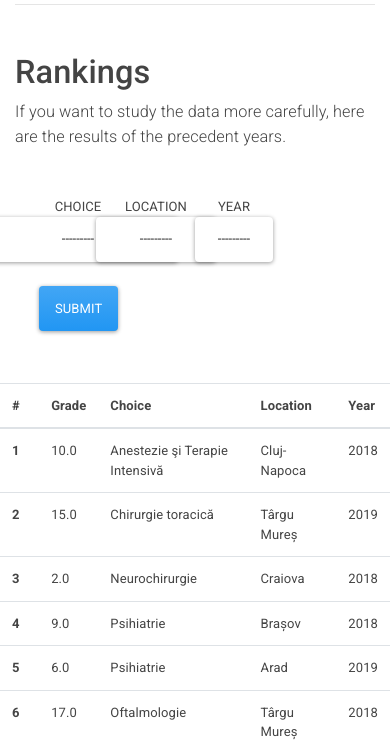
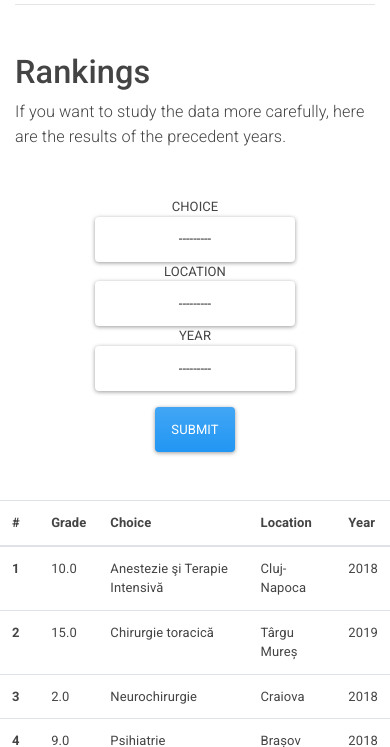
Before and after one commit to alex-run-code/resio, a Django app: page /ranking/ in a window 390 px wide. Shown: the part 1334-2081 px from the top of the page. Run offline with Django 3.2, Linux system fonts and the light colour scheme; data comes from the database, SQL or seed files in the repository; some libraries are stand-ins or nearby versions.

Commit message:
ranking is now responsive

```diff
--- a/website/templates/website/ranking.html
+++ b/website/templates/website/ranking.html
@@ -195,12 +195,14 @@
 
       <form method='get' style='width:80%' class="form-inline mb-5">
         {% for field in myFilter.form %}
-        <div class='col-3'>
+        <div class='col-lg-3'>
           <div class='row justify-content-center'>{{field.name|upper}}</div>
           <div class='row justify-content-center'>{{field}}</div>
         </div>
         {% endfor %}
-        <button id='filterbutton' type="submit" class="btn btn-primary my-1 mt-4">Submit</button>
+        <div class='col-lg-3'>
+          <div class='row justify-content-center'><button id='filterbutton' type="submit" class="btn btn-primary mt-3">Submit</button></div>
+        </div>
       </form>
     </div>
 
```
